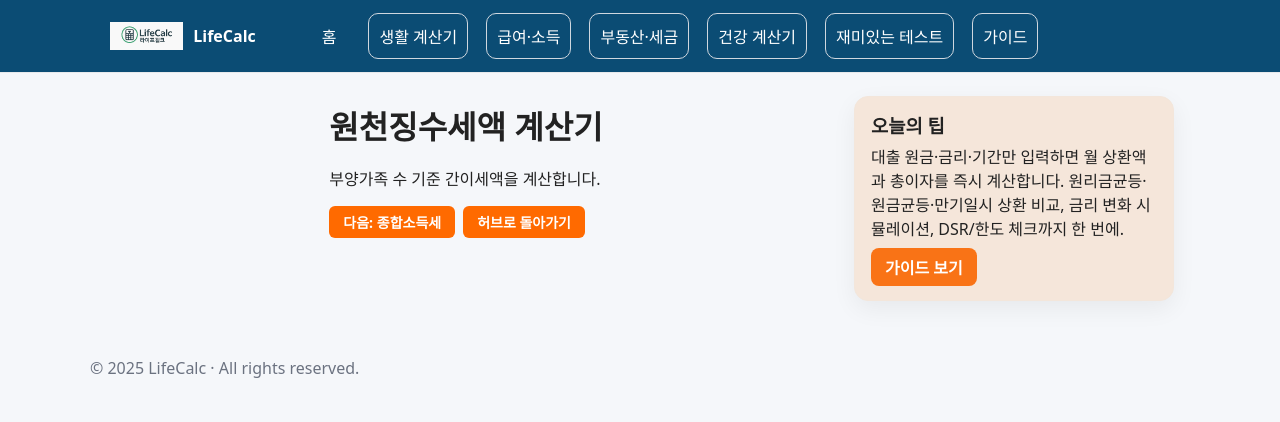
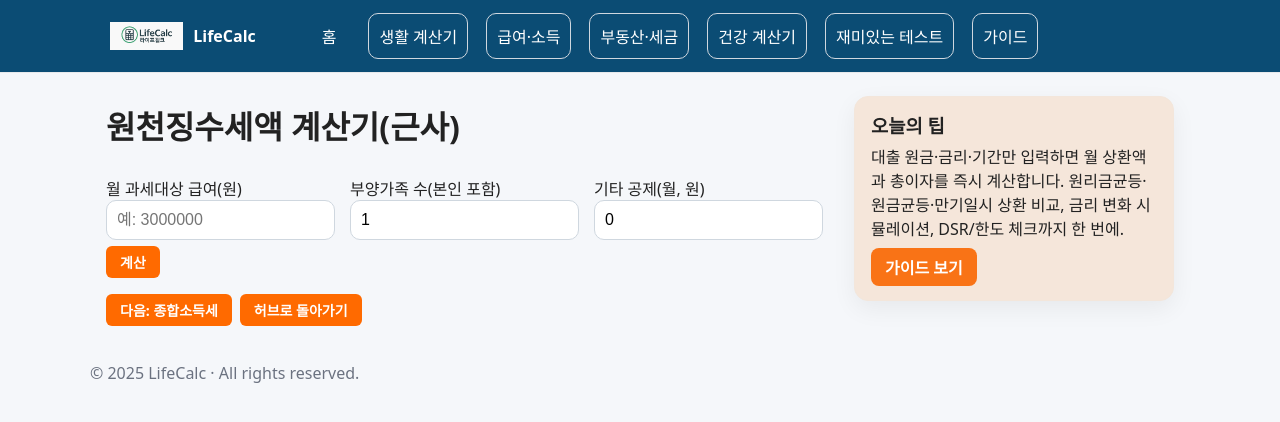
Before and after one commit to khai-lang/LifeCalc, a Jekyll site: the page built from salary/withholding/index.md, in a window 1280 px wide. Shown: the top 422 px of the page. Built offline with Jekyll 4.4.1, drawn with Linux system fonts in a browser that asks for light colours; some of the changed lines change nothing that is shown.

Commit message:
Update index.md

```diff
--- a/salary/withholding/index.md
+++ b/salary/withholding/index.md
@@ -1,20 +1,63 @@
 ---
 layout: default
-title: 원천징수세액 계산기 — 간이세액(부양가족 반영)
-description: 부양가족 수를 반영한 간이세액(근사/정확모드) 계산, 지방소득세 포함.
+title: 원천징수세액 계산기 — 간이세액(근사)
+description: 부양가족 수에 따른 간이세액 근사와 지방소득세(10%) 계산.
 permalink: /salary/withholding/
 section: salary
 ---
 
-<h1>원천징수세액 계산기</h1>
-<p class="muted">부양가족 수 기준 간이세액을 계산합니다.</p>
+# 원천징수세액 계산기(근사)
 
-<!-- TODO: 계산기 UI/로직 -->
+<form id="wt-form" onsubmit="event.preventDefault(); calcWT();">
+  <div style="display:grid;grid-template-columns:repeat(3,minmax(0,1fr));gap:12px">
+    <label>월 과세대상 급여(원)
+      <input type="number" id="taxbase" placeholder="예: 3000000" required>
+    </label>
+    <label>부양가족 수(본인 포함)
+      <input type="number" id="deps" value="1" min="1">
+    </label>
+    <label>기타 공제(월, 원)
+      <input type="number" id="deduct" value="0">
+    </label>
+  </div>
+  <button class="btn" type="submit">계산</button>
+</form>
+
+<div id="wt-out" class="result-box"></div>
 
 <div class="btn-row" style="display:flex;gap:8px;flex-wrap:wrap;margin-top:16px">
   <a class="btn" href="/salary/income-tax/">다음: 종합소득세</a>
   <a class="btn ghost" href="/salary/">허브로 돌아가기</a>
 </div>
+
+<script>
+const f = n => (Math.round(n)).toLocaleString('ko-KR');
+function calcWT(){
+  const base = Math.max(0, Number(document.getElementById('taxbase').value)||0);
+  const deps = Math.max(1, Number(document.getElementById('deps').value)||1);
+  const deduct = Math.max(0, Number(document.getElementById('deduct').value)||0);
+  const adj = Math.max(0, base - deduct);
+
+  // 아주 단순한 근사 비율표
+  let rate = 0.03;
+  if (adj > 4_000_000) rate = 0.065;
+  else if (adj > 3_000_000) rate = 0.055;
+  else if (adj > 2_000_000) rate = 0.045;
+  rate = Math.max(0, rate - (deps-1)*0.003);
+
+  const tax = Math.round(adj * rate);
+  const local = Math.round(tax * 0.1);
+
+  const out = document.getElementById('wt-out');
+  out.classList.add('show');
+  out.innerHTML = `
+    <div class="card p-3"><div class="title">월 원천징수(근사)</div>
+      <ul><li>소득세(근사): ${f(tax)} 원</li><li>지방소득세(10%): ${f(local)} 원</li>
+      <li><strong>합계:</strong> ${f(tax+local)} 원</li></ul>
+      <small class="muted">※ 실제 간이세액표와 다를 수 있습니다(안내용).</small>
+    </div>`;
+}
+</script>
 
 
 
```
